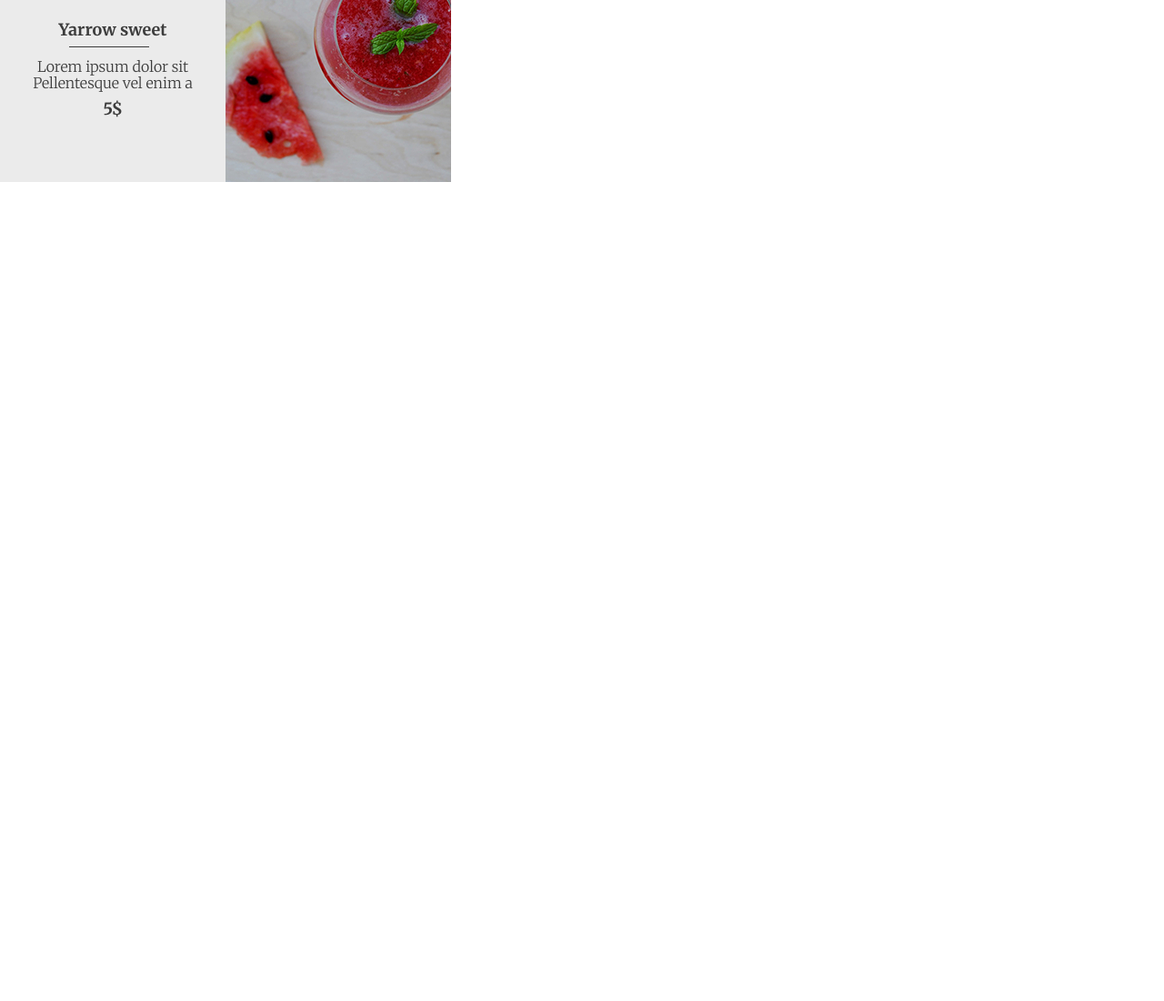
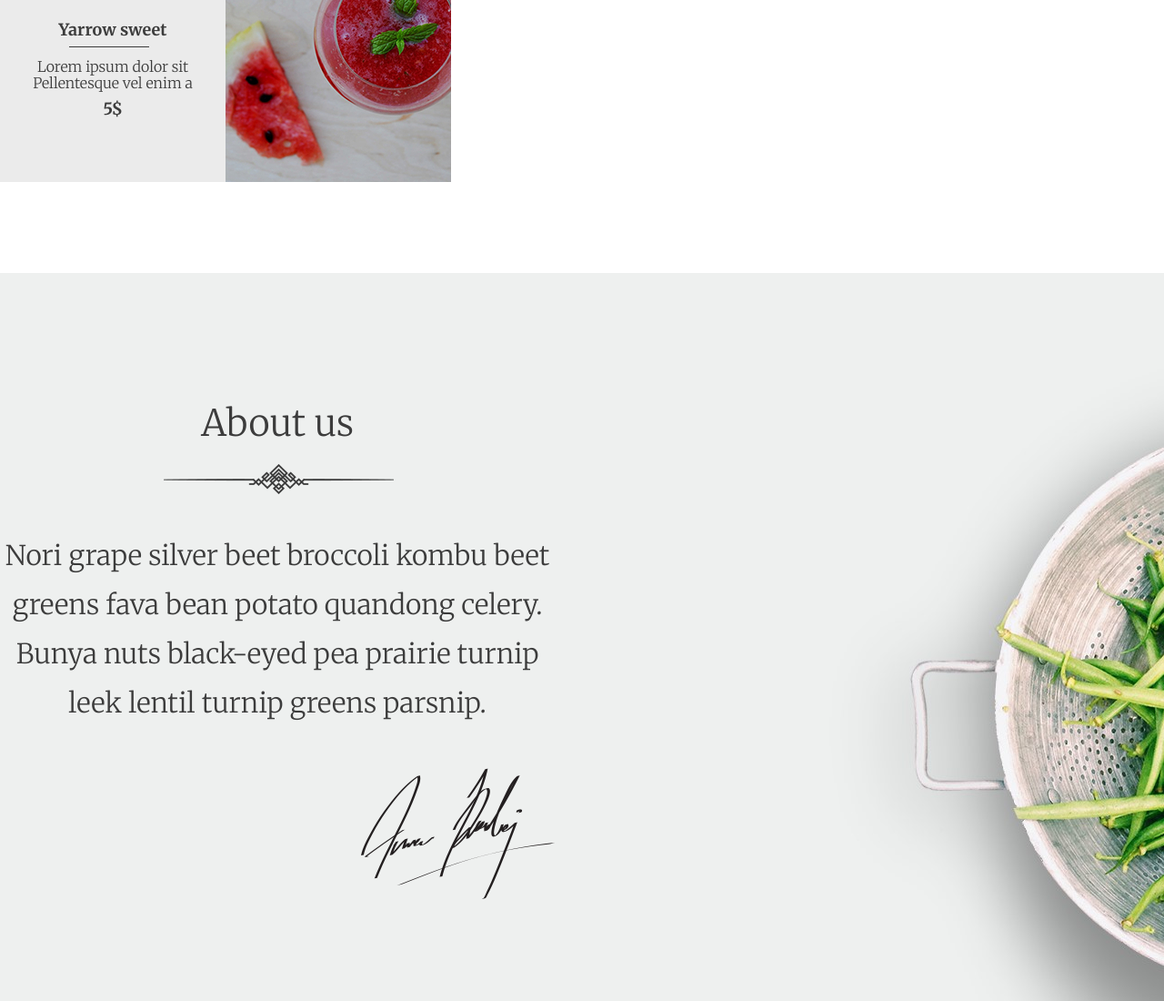
Before and after one commit to Dafaqtx/veggie, a website: page app/index.html in a window 1280 px wide. Shown: the part 2137-3237 px from the top of the page at 91% size. Before the commit the page ends 2437 px from the top, so only its background shows below. Drawn offline with nearby package versions, Linux system fonts and the light colour scheme; files that its build step writes are made by us from their sources.

Commit message:
add about us block

```diff
--- a/app/index.html
+++ b/app/index.html
@@ -75,7 +75,7 @@
 
 		<section id="specials" class="specials">
 			<header>
-				<h1 class="specials__title">This month specials</h1>
+				<h2 class="specials__title">This month specials</h2>
 			</header>
 			<div class="specials--wrapper">
 				<div class="specials__row specials__row--odd">
@@ -144,6 +144,18 @@
 				</div>
 			</div>
 		</section>
+
+		<section id="about" class="about">
+			<div class="about--wrapper">
+				<div class="about__info">
+					<header>
+						<h2 class="about__title">About us</h2>
+					</header>
+					<div class="about__text">Nori grape silver beet broccoli kombu beet greens fava bean potato quandong celery. Bunya nuts black-eyed pea prairie turnip leek lentil turnip greens parsnip.</div>
+					<div class="about__signature"><img src="../img/about/signature.png" alt=""></div>
+				</div>
+			</div>
+		</section>
 	</main>
 
 
--- a/app/sass/main.sass
+++ b/app/sass/main.sass
@@ -249,6 +249,53 @@ body
 		line-height: 30px
 		letter-spacing: -0.36px
 
+/* about */
+
+.about
+	background: url('../img/about/about-bg.jpg')
+	height: 100vh
+
+	&--wrapper
+		max-width: 1490px;
+		margin: auto;
+		position: relative;
+		height: 100%;
+		display: flex;
+		align-items: center;
+		justify-content: start;
+
+	&__info
+		max-width: 610px
+		width: 100%
+
+	&__title
+		text-align: center
+		color: $text
+		font-size: 40px
+		font-weight: 300
+		line-height: 55px
+		position: relative
+
+		&::after
+			content: ''
+			position: absolute
+			bottom: -50px
+			left: 180px
+			width: 253px
+			height: 33px
+			background: url('../img/header/decor.png')
+
+	&__text
+		color: $text
+		font-size: 30px
+		font-weight: 300
+		line-height: 54px
+		text-align: center
+		margin-top: 90px
+
+	&__signature
+		margin-top: 45px
+		text-align: right
 
 
 @import "media"
```
Also changed, not shown: app/img/about/about-bg.jpg (added), app/img/about/signature.png (added).
